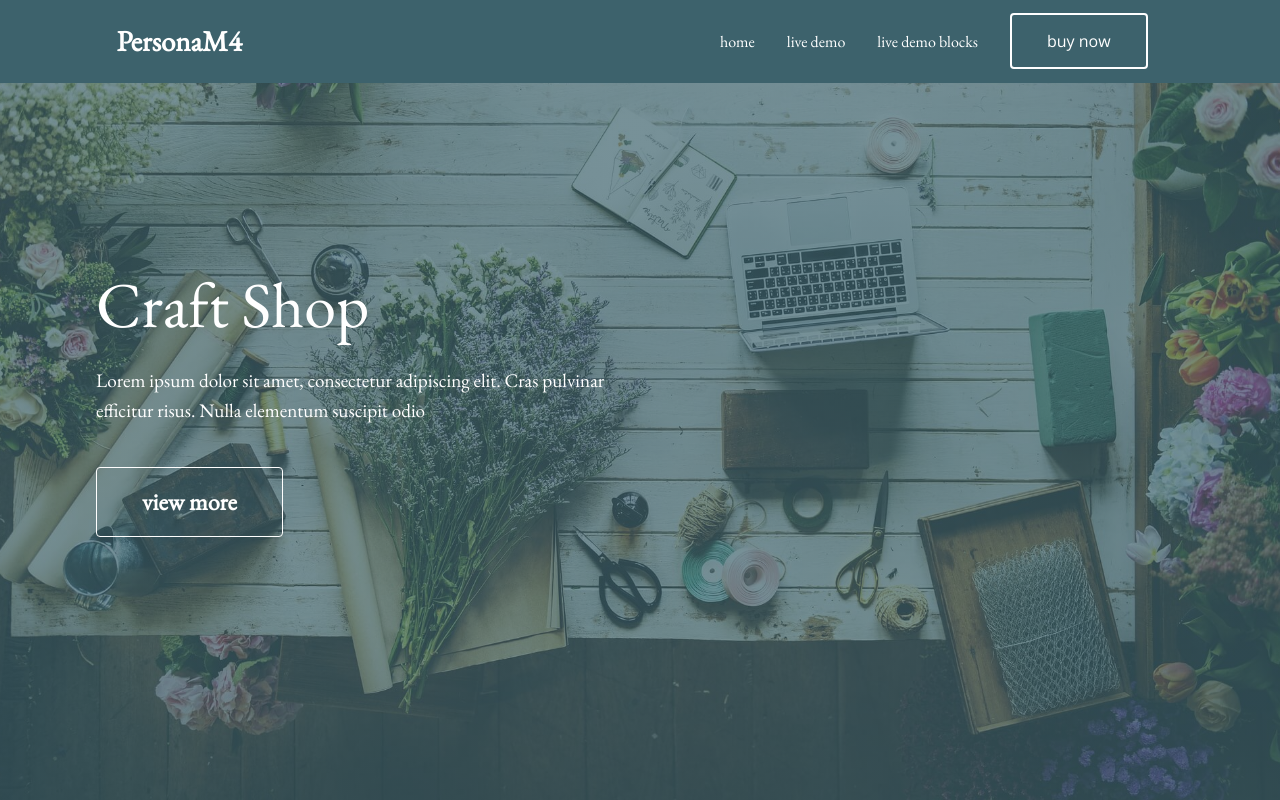
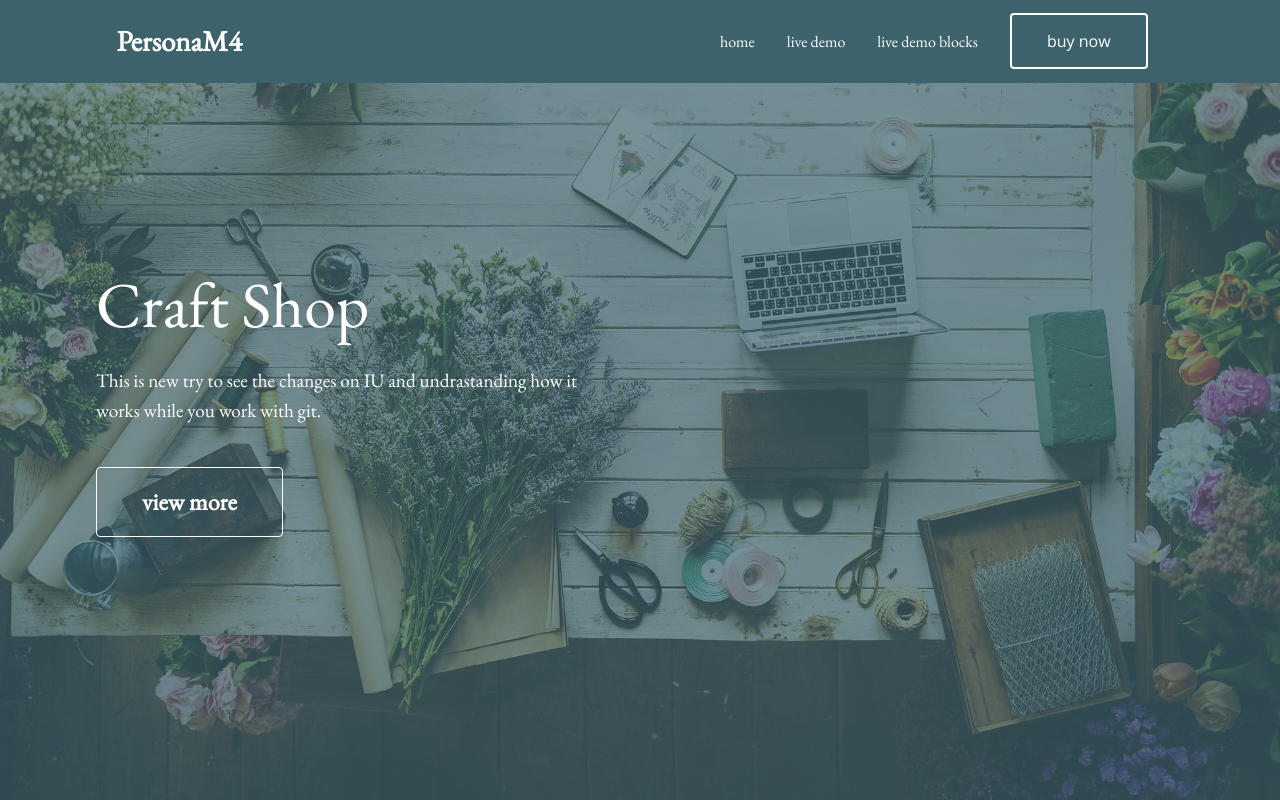
Before and after one commit to Yekta-Behzadi/Test, a plain HTML site: page flexbox 2 3/flexbox/index.html in a window 1280 px wide. Shown: the top 800 px of the page. Drawn offline with nearby package versions, Linux system fonts and the light colour scheme.

Commit message:
First change
This is firs change to see how it works

```diff
--- a/flexbox 2 3/flexbox/index.html
+++ b/flexbox 2 3/flexbox/index.html
@@ -43,8 +43,7 @@
       <div class="container">
         <h1>Craft Shop</h1>
         <p>
-          Lorem ipsum dolor sit amet, consectetur adipiscing elit. Cras pulvinar
-          efficitur risus. Nulla elementum suscipit odio
+         This is new try to see the changes on IU and undrastanding how it works while you work with git.
         </p>
         <a href="#">view more</a>
       </div>
```
